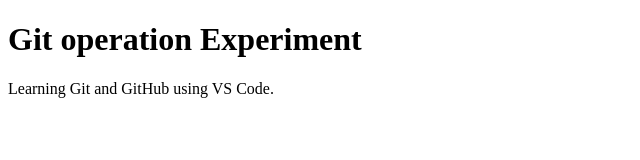
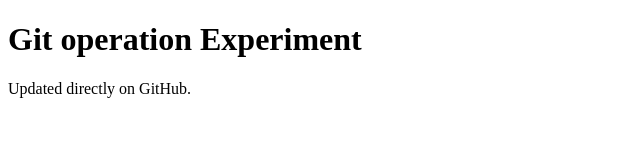
Before and after one commit to vamshikrishna-bv/exp-1, a plain HTML site: page index.html in a window 1280 px wide. Shown: the whole page, without its empty margins (0-640 px from the left). Drawn offline with Linux system fonts and the light colour scheme.

Commit message:
Update paragraph from GitHub

```diff
--- a/index.html
+++ b/index.html
@@ -5,6 +5,6 @@
 </head>
 <body>
     <h1>Git operation Experiment</h1>
-    <p>Learning Git and GitHub using VS Code.</p>
+    <p>Updated directly on GitHub.</p>
 </body>
 </html>
```
